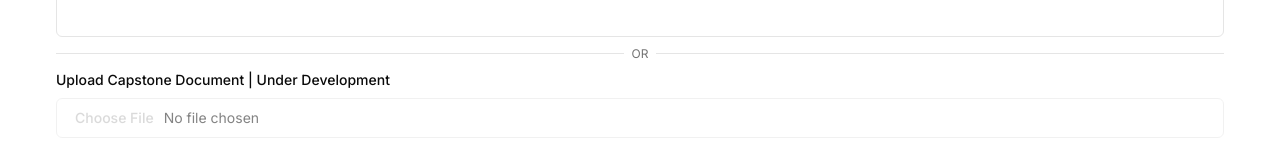
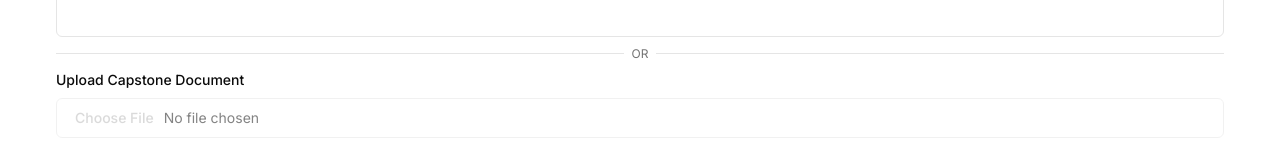
Before and after one commit to zakusei/devasis-ai, a Next.js app: page /new-project in a window 1280 px wide. Shown: the part 559-719 px from the top of the page. Built offline with nearby package versions, Linux system fonts and the light colour scheme.

Commit message:
refactor(text): modify text to under development

```diff
--- a/app/new-project/page.jsx
+++ b/app/new-project/page.jsx
@@ -43,7 +43,7 @@ const NewProjectForm = () => {
           <span className="absolute bg-white p-2">OR</span>
         </div>
         <div className="grid grid-cols-1 gap-2">
-          <Label>Upload Capstone Document | Under Development</Label>
+          <Label>Upload Capstone Document</Label>
           <Input type="file" disabled />
         </div>
       </form>
```
